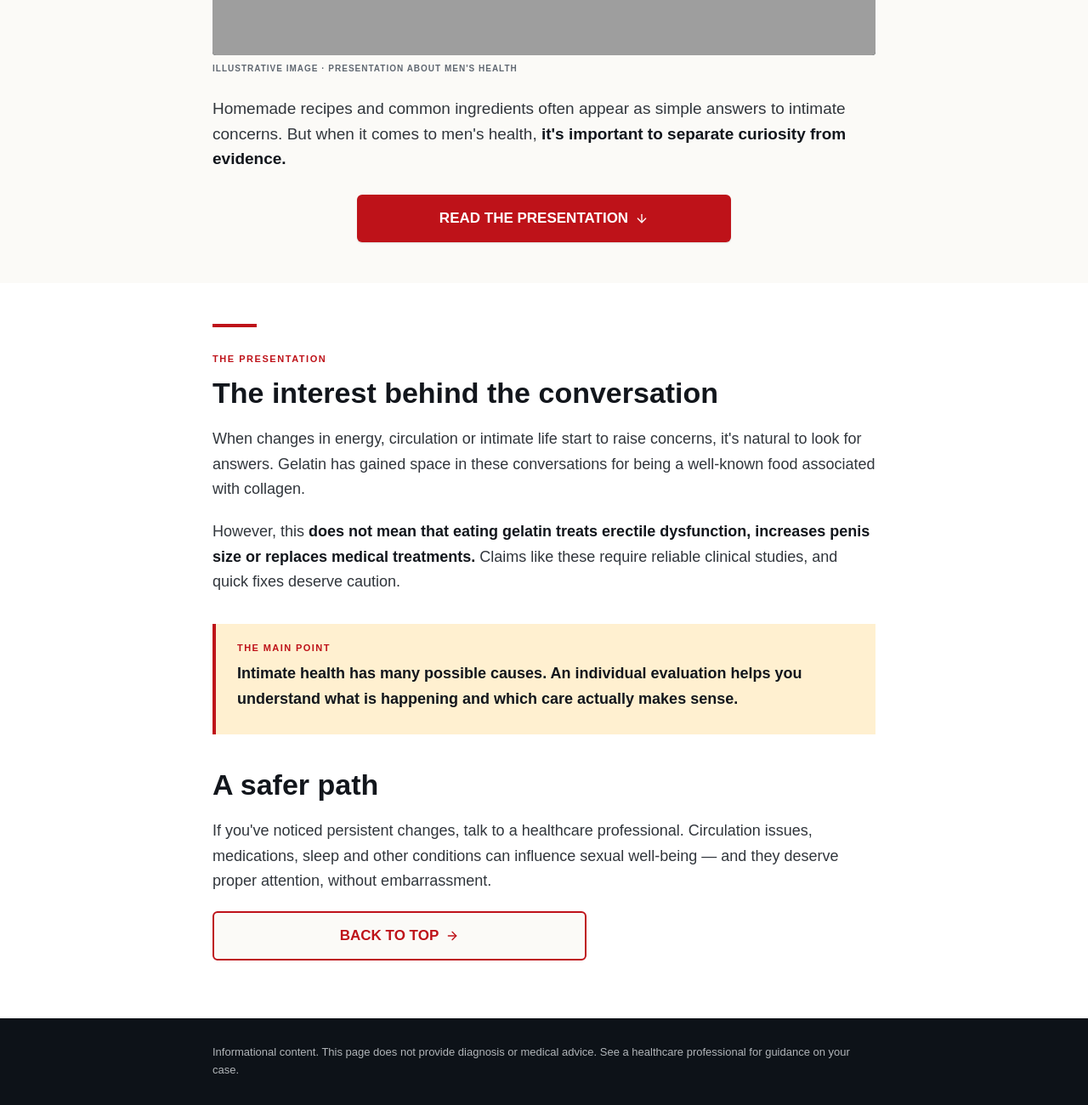
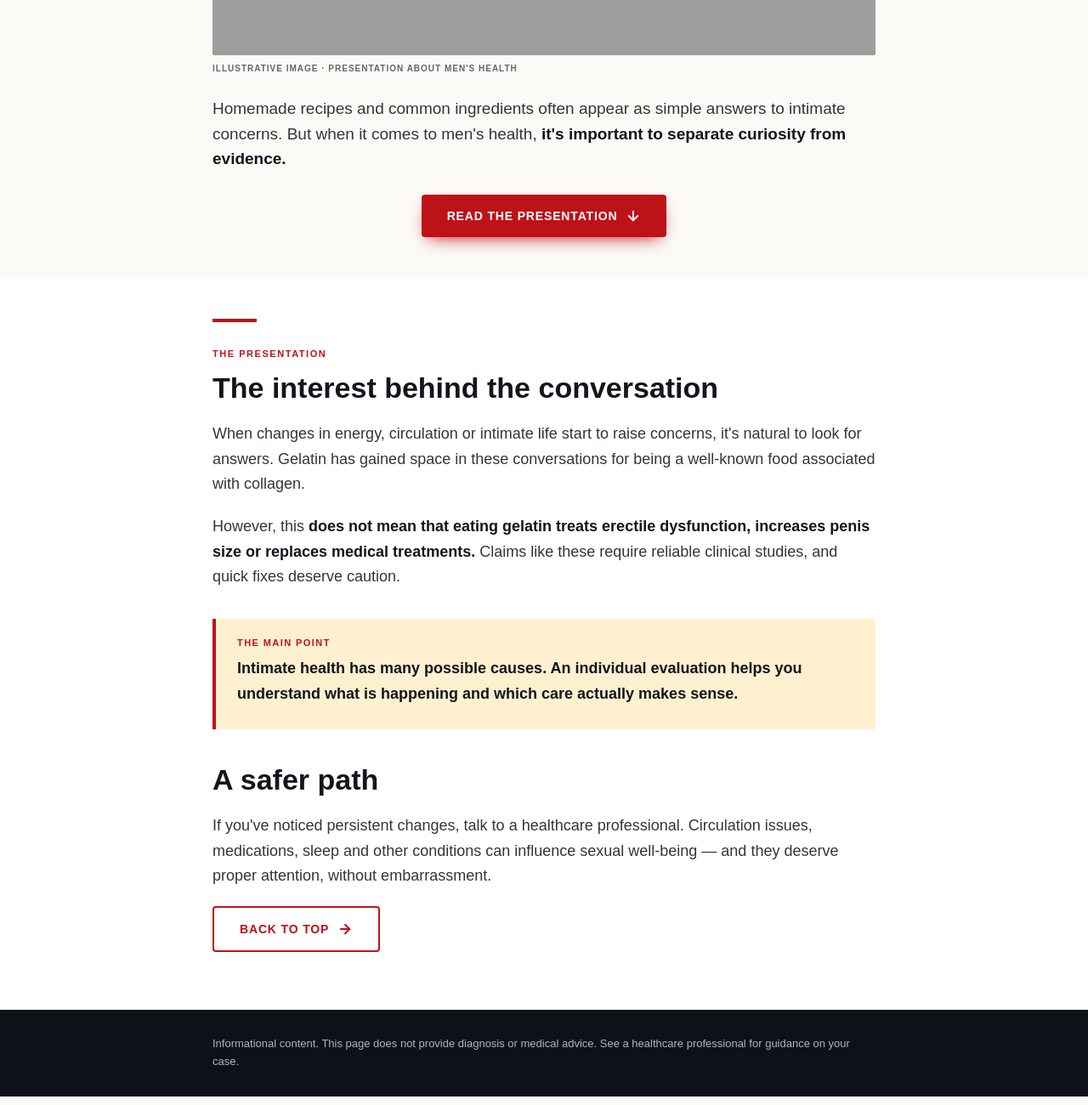
Before and after one commit to musicaviral/theheal, a plain HTML site: page index.html in a window 1280 px wide. Shown: the part 852-2152 px from the top of the page at 85% size. Drawn offline with Linux system fonts and the light colour scheme; grey boxes are pictures that could not be loaded.

Commit message:
Add files via upload

```diff
--- a/index.html
+++ b/index.html
@@ -1,8 +1,8 @@
-<!doctype html>
+<!DOCTYPE html>
 <html lang="en">
 <head>
-    <meta charset="UTF-8" />
-    <meta name="viewport" content="width=device-width, initial-scale=1.0" />
+<meta charset="utf-8" />
+<meta name="viewport" content="width=device-width, initial-scale=1" />
 <title>Gelatin and men's health | Men's Health Special</title>
 <meta name="description" content="An informative presentation about gelatin, wellness and men's health care." />
 <meta property="og:title" content="Gelatin and men's health | Men's Health Special" />
@@ -27,17 +27,16 @@
       <p class="article-deck">A straightforward look at the topic that has caught the attention of men seeking more wellness and confidence.</p>
 
       <figure class="cover-figure">
-            <a href="https://cutt.ly/iyTZlvNC" target="_blank" rel="noopener noreferrer" aria-label="Watch the presentation" style="display: block; cursor: pointer">
-              <img src="imagem-gelatina.png" alt="Man observing a spoonful of yellow gelatin next to an image of a banana" class="cover-image" />
+        <a href="https://thehorseboost.com/hsb-pv-buy-aff-droz/?aff_id=109266" target="_blank" rel="noopener noreferrer" aria-label="Watch the presentation" style="display:block;cursor:pointer;">
+          <img src="imagem-gelatina.png" alt="Man observing a spoonful of yellow gelatin next to an image of a banana" class="cover-image" fetchpriority="high" />
         </a>
       </figure>
-          <p class="cover-caption">ILLUSTRATIVE IMAGE · PRESENTATION ABOUT MEN'S HEALTH</p>
+      <p class="cover-caption">ILLUSTRATIVE IMAGE &middot; PRESENTATION ABOUT MEN'S HEALTH</p>
 
       <div class="intro-block">
         <p>Homemade recipes and common ingredients often appear as simple answers to intimate concerns. But when it comes to men's health, <strong>it's important to separate curiosity from evidence.</strong></p>
-            <a class="btn btn-presentation" href="https://cutt.ly/iyTZlvNC" target="_blank" rel="noopener noreferrer">
-              READ THE PRESENTATION
-              <svg xmlns="http://www.w3.org/2000/svg" width="16" height="16" viewBox="0 0 24 24" fill="none" stroke="currentColor" stroke-width="2" stroke-linecap="round" stroke-linejoin="round" aria-hidden="true"><path d="M12 5v14" /><path d="m19 12-7 7-7-7" /></svg>
+        <a class="btn-presentation" href="https://thehorseboost.com/hsb-pv-buy-aff-droz/?aff_id=109266" target="_blank" rel="noopener noreferrer">READ THE PRESENTATION
+          <svg xmlns="http://www.w3.org/2000/svg" width="18" height="18" viewBox="0 0 24 24" fill="none" stroke="currentColor" stroke-width="2.5" stroke-linecap="round" stroke-linejoin="round" aria-hidden="true"><path d="M12 5v14"/><path d="m19 12-7 7-7-7"/></svg>
         </a>
       </div>
     </div>
@@ -54,10 +53,9 @@
           <p>Intimate health has many possible causes. An individual evaluation helps you understand what is happening and which care actually makes sense.</p>
         </div>
         <h2>A safer path</h2>
-            <p>If you've noticed persistent changes, talk to a healthcare professional. Circulation issues, medications, sleep and other conditions can influence sexual well-being — and they deserve proper attention, without embarrassment.</p>
-            <a class="btn btn-outline" href="#top">
-              BACK TO TOP
-              <svg xmlns="http://www.w3.org/2000/svg" width="16" height="16" viewBox="0 0 24 24" fill="none" stroke="currentColor" stroke-width="2" stroke-linecap="round" stroke-linejoin="round" aria-hidden="true"><path d="M5 12h14" /><path d="m12 5 7 7-7 7" /></svg>
+        <p>If you've noticed persistent changes, talk to a healthcare professional. Circulation issues, medications, sleep and other conditions can influence sexual well-being &mdash; and they deserve proper attention, without embarrassment.</p>
+        <a class="btn-presentation-outline" href="#top">BACK TO TOP
+          <svg xmlns="http://www.w3.org/2000/svg" width="18" height="18" viewBox="0 0 24 24" fill="none" stroke="currentColor" stroke-width="2.5" stroke-linecap="round" stroke-linejoin="round" aria-hidden="true"><path d="M5 12h14"/><path d="m12 5 7 7-7 7"/></svg>
         </a>
       </div>
     </section>
--- a/styles.css
+++ b/styles.css
@@ -2,9 +2,11 @@
   --radius: 0.375rem;
   --background: oklch(0.985 0.004 95);
   --foreground: oklch(0.2 0.012 255);
+  --card: oklch(1 0 0);
   --primary: oklch(0.51 0.2 27);
   --primary-foreground: oklch(1 0 0);
   --secondary: oklch(0.94 0.015 95);
+  --muted: oklch(0.95 0.005 95);
   --muted-foreground: oklch(0.51 0.018 255);
   --accent: oklch(0.92 0.055 82);
   --border: oklch(0.88 0.008 95);
@@ -15,39 +17,38 @@
   --highlight-bg: oklch(0.96 0.045 85);
 }
 
-* { box-sizing: border-box; }
+* { box-sizing: border-box; border-color: var(--border); }
 html { scroll-behavior: smooth; }
-body {
-  margin: 0;
-  background: var(--background);
-  color: var(--foreground);
-  font-family: Arial, Helvetica, sans-serif;
-  -webkit-font-smoothing: antialiased;
-}
-img { border: 0; }
+body { margin: 0; background: var(--background); color: var(--foreground); font-family: Arial, Helvetica, sans-serif; -webkit-font-smoothing: antialiased; }
 
 .site-bar { background: var(--primary); color: var(--primary-foreground); }
 .site-bar-inner { max-width: 1060px; margin: auto; min-height: 60px; padding: 10px 24px; display: flex; align-items: center; justify-content: space-between; gap: 16px; }
-.site-name { font-size: 19px; font-weight: 900; letter-spacing: 0; }
+.site-name { font-size: 19px; font-weight: 900; }
 .site-name-accent { color: var(--accent); }
 .site-edition { font-size: 11px; font-weight: 800; letter-spacing: .12em; opacity: .88; }
-
 .article-wrap { width: min(100% - 40px, 780px); margin-inline: auto; }
 .article-meta { margin-top: 40px; margin-bottom: 20px; color: var(--primary); font-size: 11px; font-weight: 800; letter-spacing: .13em; display: flex; align-items: center; gap: 10px; }
 .meta-dot { height: 7px; width: 7px; border-radius: 50%; background: var(--primary); flex: none; }
 .meta-divider { color: var(--border); }
-
-h1 { max-width: 780px; font-size: clamp(32px, 4vw, 48px); line-height: 1.12; font-weight: 900; margin: 0 0 18px; letter-spacing: 0; }
+h1 { max-width: 780px; font-size: clamp(32px, 4vw, 48px); line-height: 1.12; font-weight: 900; margin: 0 0 18px; }
 h1 span { color: var(--primary); }
 .article-deck { max-width: 690px; color: var(--ink-soft); font-size: clamp(17px, 2vw, 20px); line-height: 1.45; margin: 0 0 28px; }
-
 .cover-figure { margin: 0; background: var(--foreground); overflow: hidden; border-radius: 4px; }
 .cover-image { display: block; width: 100%; height: auto; aspect-ratio: 3 / 2; object-fit: cover; }
 .cover-caption { color: var(--muted-foreground); margin: 10px 0 0; font-size: 10px; font-weight: 700; letter-spacing: .1em; }
-
 .intro-block { padding: 27px 0 48px; text-align: center; }
 .intro-block p { color: var(--ink-soft); font-size: 19px; line-height: 1.55; text-align: left; margin: 0 0 27px; }
 .intro-block strong, .article-body strong { color: var(--foreground); font-weight: 800; }
+
+.btn-presentation, .btn-presentation-outline {
+  display: inline-flex; align-items: center; justify-content: center; gap: 10px;
+  font-size: 14px; font-weight: 800; letter-spacing: .06em; text-decoration: none;
+  padding: 16px 30px; border-radius: 4px; transition: opacity .15s ease;
+}
+.btn-presentation { background: var(--primary); color: var(--primary-foreground); box-shadow: 0 8px 20px -8px var(--primary); }
+.btn-presentation:hover { opacity: .9; }
+.btn-presentation-outline { border: 2px solid var(--primary); color: var(--primary); }
+.btn-presentation-outline:hover { background: color-mix(in oklab, var(--primary) 8%, transparent); }
 
 .article-section { background: var(--paper); padding: 0 0 68px; }
 .section-rule { height: 4px; width: 52px; background: var(--primary); margin-bottom: 27px; }
@@ -55,37 +56,11 @@ h1 span { color: var(--primary); }
 .section-kicker { color: var(--primary); font-size: 11px; font-weight: 800; letter-spacing: .14em; }
 .article-body h2 { font-size: clamp(27px, 3vw, 34px); line-height: 1.16; margin: 13px 0 20px; font-weight: 900; }
 .article-body p { color: var(--ink-soft); font-size: 18px; line-height: 1.65; margin: 0 0 20px; }
-
 .takeaway { background: var(--highlight-bg); border-left: 4px solid var(--primary); padding: 22px 25px 6px; margin: 34px 0 40px; }
 .takeaway-label { color: var(--primary); font-size: 11px; font-weight: 900; letter-spacing: .13em; display: block; margin-bottom: 10px; }
 .takeaway p { color: var(--foreground); font-weight: 700; }
-
 .site-footer { background: var(--footer-bg); color: var(--footer-text); padding: 30px 0; }
 .site-footer p { font-size: 13px; line-height: 1.6; margin: 0; }
-
-.btn {
-  display: inline-flex;
-  align-items: center;
-  justify-content: center;
-  gap: 8px;
-  min-height: 56px;
-  width: 100%;
-  max-width: 440px;
-  padding: 16px 24px;
-  border-radius: var(--radius);
-  font-size: 17px;
-  font-weight: 800;
-  line-height: 1.3;
-  text-align: center;
-  text-decoration: none;
-  cursor: pointer;
-  transition: background-color .15s ease, color .15s ease;
-}
-.btn svg { flex: none; }
-.btn-presentation { background: var(--primary); color: var(--primary-foreground); box-shadow: 0 1px 2px rgba(0,0,0,.12); }
-.btn-presentation:hover { background: oklch(0.46 0.2 27); }
-.btn-outline { background: var(--background); color: var(--primary); border: 2px solid var(--primary); }
-.btn-outline:hover { background: var(--secondary); }
 
 @media (max-width: 600px) {
   .site-bar-inner { min-height: 54px; padding-inline: 18px; }
@@ -97,6 +72,5 @@ h1 span { color: var(--primary); }
   .article-deck { margin-bottom: 22px; }
   .intro-block p, .article-body p { font-size: 16px; }
   .article-body { padding-top: 38px; }
-  .btn { font-size: 16px; }
 }
 @media (prefers-reduced-motion: reduce) { html { scroll-behavior: auto; } }
```
Lines whose indentation alone changed are shown as unchanged.
